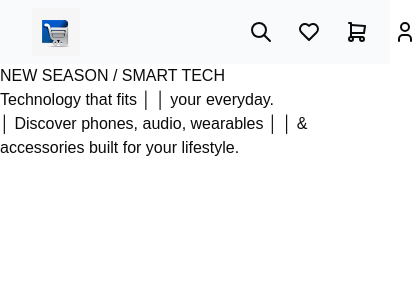
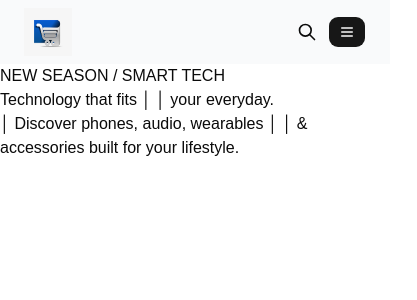
Before and after one commit to balaprasadpenta/ecommerce, a React (Vite) app in the folder my-app/: page / in a window 390 px wide. Shown: the top 300 px of the page, 417 px wide, since content can reach past the window. Built offline with nearby package versions, Linux system fonts and the light colour scheme.

Commit message:
changes2

```diff
--- a/my-app/package.json
+++ b/my-app/package.json
@@ -15,6 +15,7 @@
     "@reduxjs/toolkit": "^2.12.0",
     "@tabler/icons-react": "^3.47.0",
     "@tailwindcss/vite": "^4.3.3",
+    "@tanstack/react-query": "^5.104.0",
     "class-variance-authority": "^0.7.1",
     "cn": "^0.3.2",
     "framer-motion": "^13.4.0",
--- a/my-app/src/components/navbar/Navbar.tsx
+++ b/my-app/src/components/navbar/Navbar.tsx
@@ -3,22 +3,40 @@ import { IconShoppingCart } from "@tabler/icons-react";
 import { IconUser } from "@tabler/icons-react";
 import { IconHeart } from "@tabler/icons-react";
 import { IconSearch } from "@tabler/icons-react";
+import { Button } from "../../../@/components/ui/button";
+import { IconMenu2 } from "@tabler/icons-react";
+
 
 const Navbar = () => {
+
+
+  const handleSearchItems = () => {
+    setActive(true);
+  };
   return (
-    <div className="flex justify-between items-center px-8 py-2 bg-gray-50">
-      <div className="flex items-center justify-center max-w-2/3 ">
-        <img src={logo} alt="website logo" className="size-12" />
+    <div className="flex justify-between items-center py-2 px-6 gap-x-6 bg-gray-50 w-full">
+      <div>
+        <img src={logo} alt="website logo" className="size-12 shrink-0" />
+      </div>
+
+      <div className="hidden sm:block">
         <input
           type="text"
           placeholder="search products..."
-          className="md:block hidden bg-gray-100 max-w-xl min-w-xs h-8 rounded-full border-2 px-4 py-1  "
+          className="bg-gray-100 max-w-xl min-w-xs h-8 rounded-full border-2 px-4 py-1  "
         />
       </div>
-      <div className="flex gap-x-6 max-w-1/3">
-        <span className="md:hidden sm:block">
-          <IconSearch stroke={2} />
-        </span>
+
+      <div className="sm:hidden flex flex-row justify-between items-center">
+        <Button onClick={handleSearchItems} variant="ghost" className={`active(true): `}>
+          <IconSearch stroke={2} className="size-5" />
+        </Button>
+        <Button>
+          <IconMenu2 stroke={2} />
+        </Button>
+      </div>
+
+      <div className="gap-x-6 max-w-xl hidden sm:flex">
         <span>
           <IconHeart stroke={2} />
         </span>
--- /dev/null
+++ b/my-app/src/store/searchSlice.tsx
@@ -0,0 +1,23 @@
+import { createSlice, PayloadAction } from "@reduxjs/toolkit";
+
+interface SearchState {
+    searchTerm: string;
+}
+
+const initialState:SearchState = {
+    searchTerm: "",
+}
+
+const searchSlice = createSlice({
+    name: "search",
+    initialState,
+    reducers: {
+        setSearchTerm: (state, action: PayloadAction<string>) => {
+            state.searchTerm = action.payload
+        }
+    }
+})
+
+export const {setSearchTerm} = searchSlice.actions;
+
+export default searchSlice.reducer;
--- a/my-app/src/store/store.tsx
+++ b/my-app/src/store/store.tsx
@@ -1,13 +1,11 @@
-import {createSlice} from "@reduxjs/toolkit"
+import { configureStore } from "@reduxjs/toolkit";
+import searchReducer from "./searchSlice"
 
-export const counterSlice = createSlice({
-    name: "counter",
-    initialState: {value: 0},
-    reducers: {
-increment: (state) => {state.value += 1},
-decrement: (state) => {state.value -= 1},
+export const store = configureStore({
+    reducer: {
+        search: searchReducer,
     },
 })
 
-export const {increment, decrement} = counterSlice.actions;
-export default counterSlice.reducer;
+export type RootState = ReturnType<typeof store.getState>;
+export type AppDispatch = typeof store.dispatch;
```
Also changed, not shown: my-app/src/api/api.ts (renamed from my-app/src/services/api.ts), my-app/src/hooks/useProducts.tsx (added), 1 other file (tests, documents, lock files or other folders).
